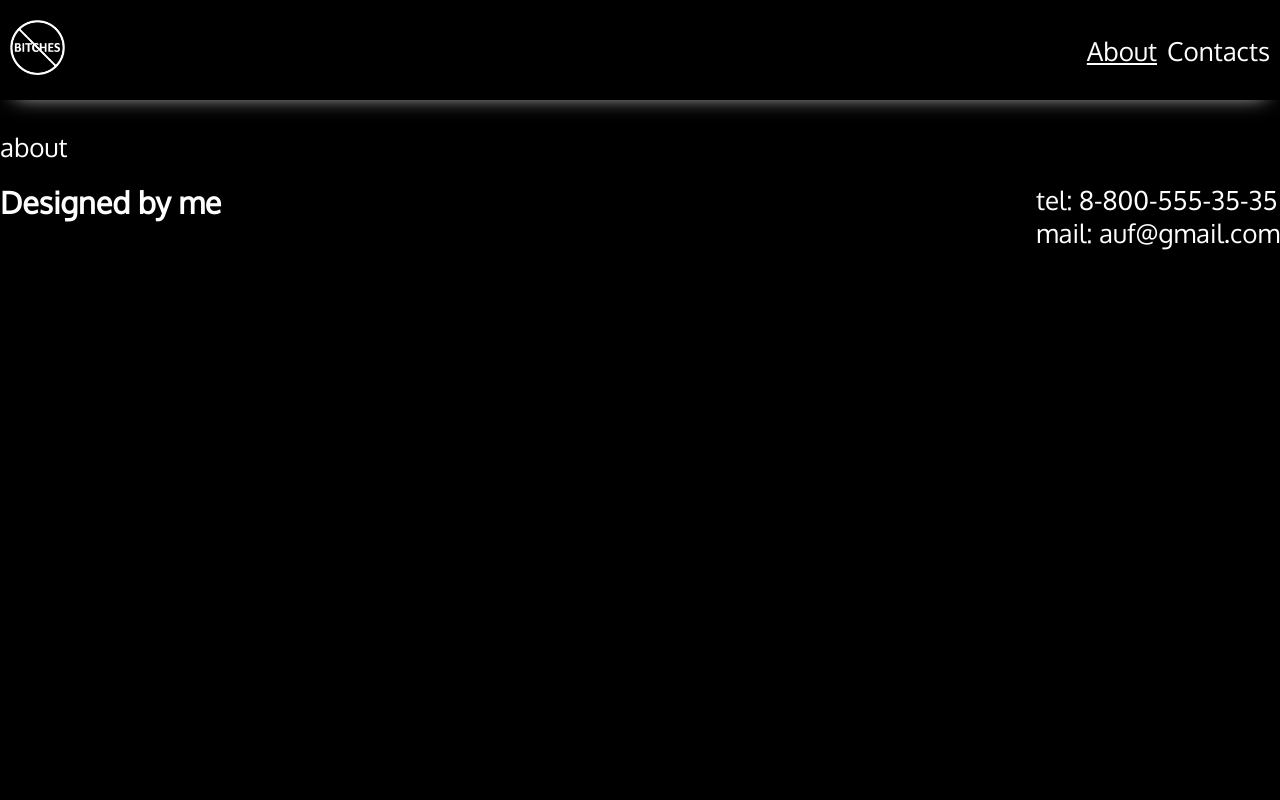
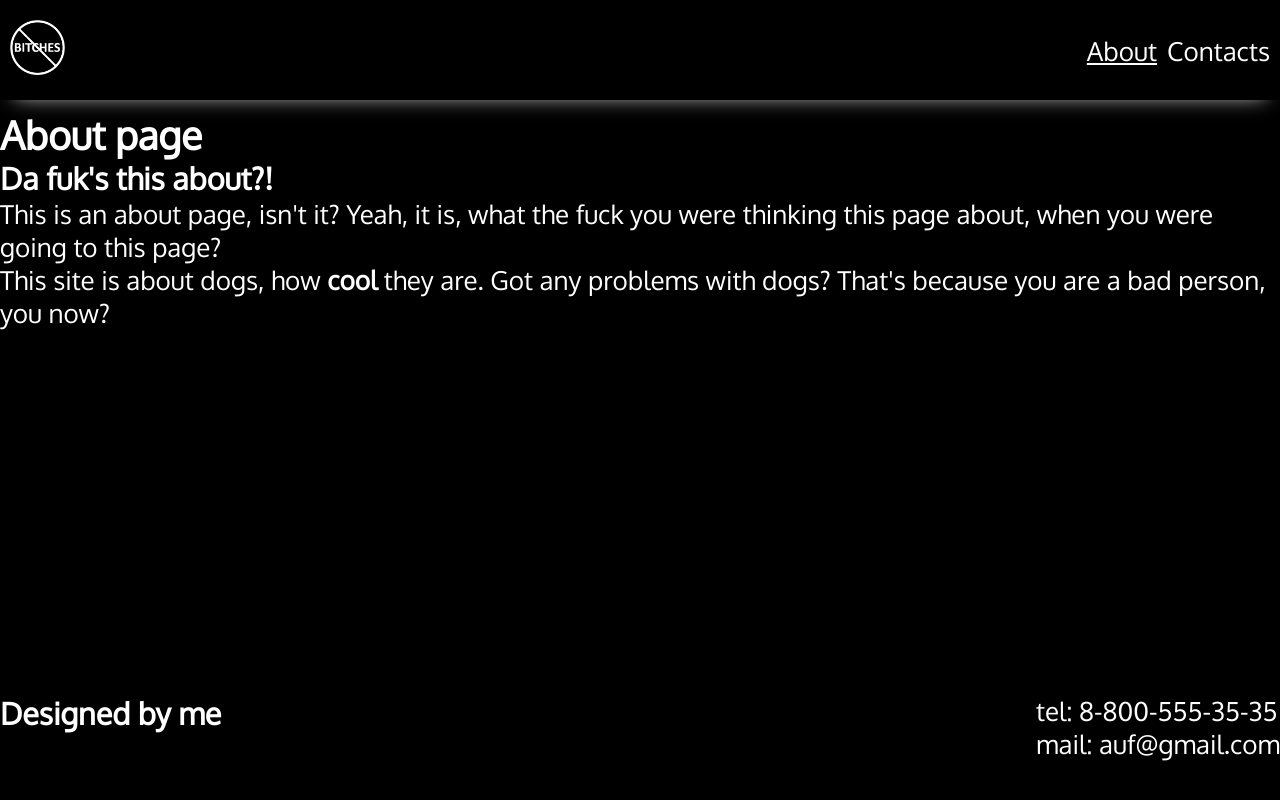
Before and after one commit to Moongaze05/pet-proj, a React (Create React App) app: page /about in a window 1280 px wide. Built offline with nearby package versions, Linux system fonts and the light colour scheme.

Commit message:
changed about page and some styling changes

```diff
--- a/src/App.jsx
+++ b/src/App.jsx
@@ -8,12 +8,14 @@ import Contacts from './pages/Contacts';
 function App() {
   return (
     <div className="App">
+      <div>
         <Header/>
         <Routes>
           <Route path="/" element={<Main/>}/>
           <Route path="/about" element={<About/>}/>
           <Route path="/contacts" element={<Contacts/>}/>
         </Routes>
+      </div>
       <Footer/>
     </div>
   );
--- a/src/assets/styles/App.scss
+++ b/src/assets/styles/App.scss
@@ -1,6 +1,11 @@
 .App {
   display: flex;
   flex-direction: column;
+  height: 100%;
+  justify-content: space-between;
+  @media (max-width: 768px) {
+    height: auto;
+  }
 }
 
 .container {
@@ -72,7 +77,7 @@
 .footer {
   display: flex;
   justify-content: space-between;
-  margin-bottom: 20px;
+  margin-bottom: 40px;
 }
 
 .footer-contacts {
--- a/src/components/Main.jsx
+++ b/src/components/Main.jsx
@@ -8,14 +8,33 @@ import {useState} from "react"
 export default function Main(props) {
   const [arrows, setArrows] = useState(false)
   const items = [{
-    original: mainDog_1
+    original: mainDog_1,
+    loading: 'lazy',
+    originalHeight: '530',
   },
-    {original: mainDog_2},
-    {original: mainDog_3},
-    {original: mainDog_4},
+    {
+      original: "https://avatars.mds.yandex.net/i?id=b660191313374dda471f979cccb58264-5008775-images-thumbs&n=13",
+      loading: 'lazy',
+      originalHeight: '530',
+    },
+    {
+      original: mainDog_2,
+      loading: 'lazy',
+      originalHeight: '530',
+    },
+    {
+      original: mainDog_3,
+      loading: 'lazy',
+      originalHeight: '530',
+    },
+    {
+      original: mainDog_4,
+      loading: 'lazy',
+      originalHeight: '530',
+    },
   ]
   return (
-    <div className="main container">
+    <main className="main container">
       <div className="main-intro">
         <div className="main-intro-heading">
           <h2 style={{marginBottom: 10}}>Hey there, mthfckrs</h2>
@@ -25,9 +44,9 @@ export default function Main(props) {
         </div>
         <div className="main-intro-image" onMouseEnter={() => setArrows(true)}
              onMouseLeave={() => setArrows(false)}>
-          <ImageGallery items={items} showNav={arrows} showBullets={true} autoPlay={true}/>
+          <ImageGallery key={1} items={items} showNav={arrows} showBullets={true} autoPlay={true} lazyLoad={true}/>
         </div>
       </div>
-    </div>
+    </main>
   )
 }
--- a/src/pages/About.jsx
+++ b/src/pages/About.jsx
@@ -1,3 +1,19 @@
 export default function About() {
-  return <div className="main">about</div>
+  return (
+    <main className="about container">
+      <div className="about-main-heading">
+        <h2>About page</h2>
+        <h3>Da fuk's this about?!</h3>
+      </div>
+      <div>
+        <p>This is an about page, isn't it? Yeah, it is, what the fuck you were thinking this page about, when you were
+          going to this page?</p>
+      </div>
+      <div>
+        <p>This site is about dogs, how <b>
+          <a className="link-hover" href="https://en.wiktionary.org/wiki/cool" target="blank">cool</a></b> they are. Got
+          any problems with dogs? That's because you are a bad person, you now?</p>
+      </div>
+    </main>
+  )
 }
```
Lines whose indentation alone changed are shown as unchanged.
